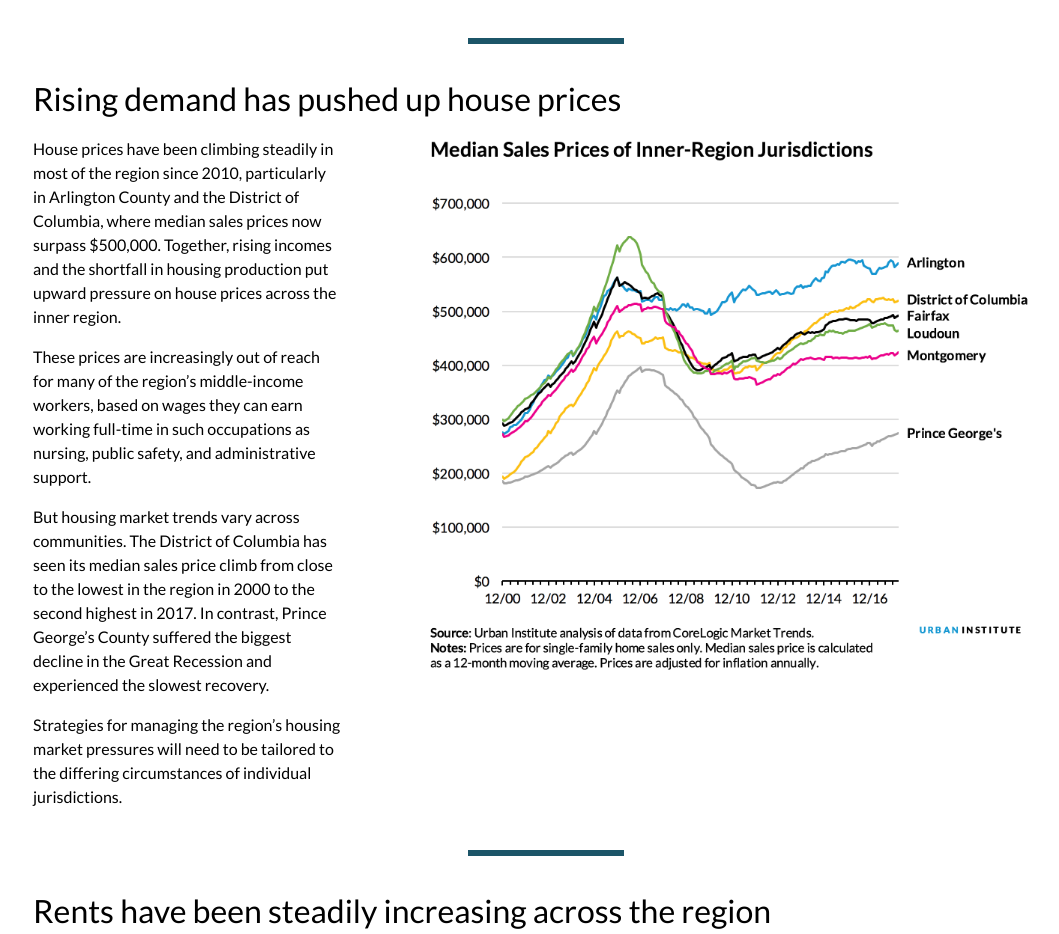
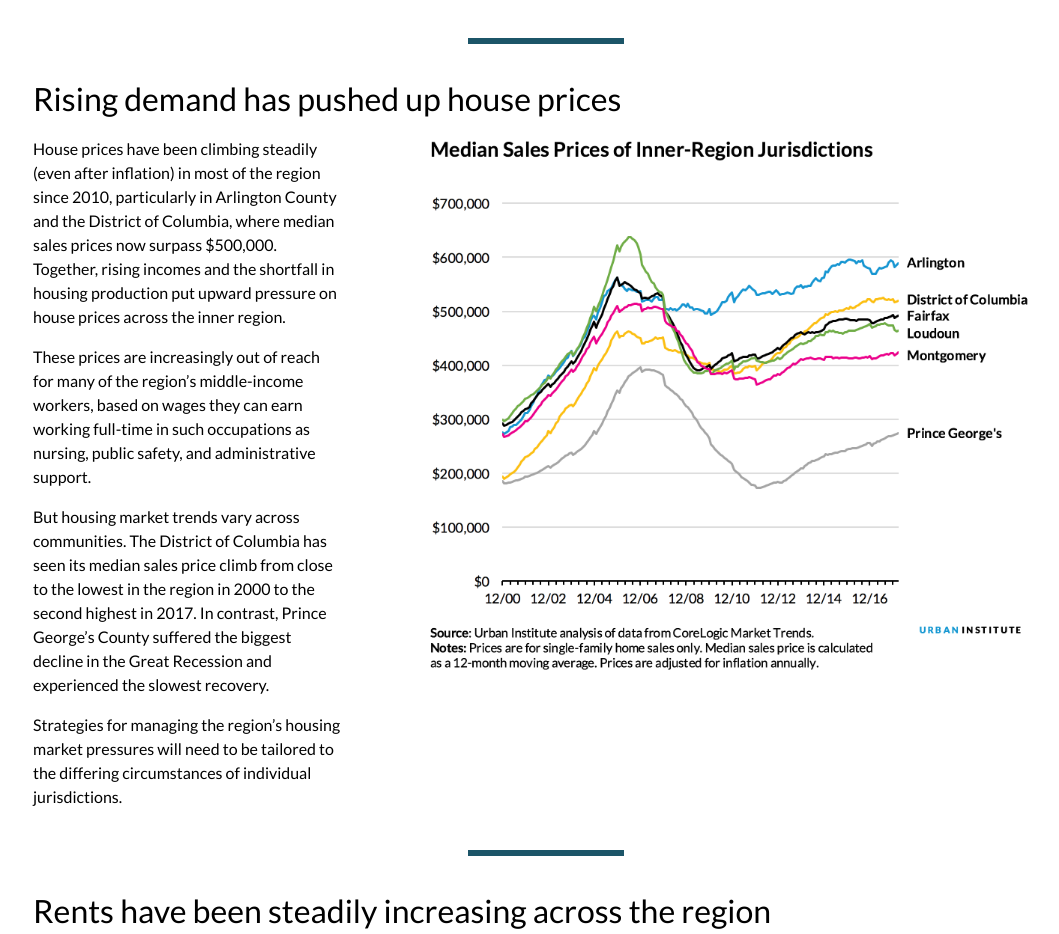
Before and after one commit to UI-Research/amazon-hq2-washington-housing-charts, a plain HTML site: page index.html in a window 1280 px wide. Shown: the part 3422-4356 px from the top of the page, without its empty margins (94-1153 px from the left). Drawn offline with nearby package versions, Linux system fonts and the light colour scheme.

Commit message:
small text clarification

```diff
--- a/index.html
+++ b/index.html
@@ -221,7 +221,7 @@ j=d.createElement(s),dl=l!='dataLayer'?'&l='+l:'';j.async=true;j.src=
             </aside>
             <article>
 
-                <p>House prices have been climbing steadily in most of the region since 2010, particularly in Arlington County and the District of Columbia, where median sales prices now surpass $500,000. Together, rising incomes and the shortfall in housing production put upward pressure on house prices across the inner region.
+                <p>House prices have been climbing steadily (even after inflation) in most of the region since 2010, particularly in Arlington County and the District of Columbia, where median sales prices now surpass $500,000. Together, rising incomes and the shortfall in housing production put upward pressure on house prices across the inner region.
                 </p>
 
                 <p>These prices are increasingly out of reach for many of the region&rsquo;s middle-income workers, based on wages they can earn working full-time in such occupations as nursing, public safety, and administrative support.</p>
```
